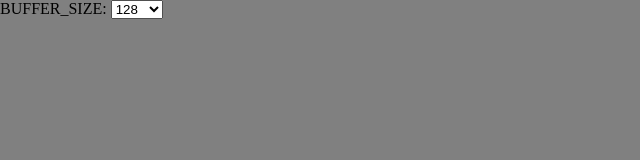
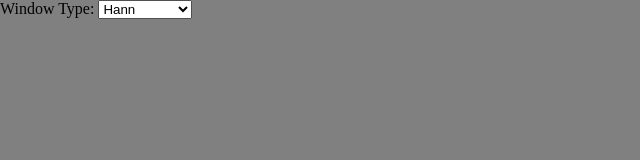
Before and after one commit to dimadem/audio-spectrum-analyser, a plain HTML site: page view/index.html in a window 1280 px wide. Shown: the whole page, without its empty margins (0-640 px from the left). Drawn offline with Linux system fonts and the light colour scheme.

Commit message:
Start of window type dropbox in frontend

```diff
--- a/view/index.html
+++ b/view/index.html
@@ -48,12 +48,12 @@
             </canvas>
         </div>
         <div class="gui">
-        <label for="buffer_size">BUFFER_SIZE:</label>
-            <select id="buffer_size" name="buffer">
-            <option value="128">128</option>
-            <option value="256">256</option>
-            <option value="1024">1024</option>
-            <option value="2048">2048</option>
+            <label for="window_type">Window Type:</label>
+            <select id="window_type">
+                <option value="0">Rectangular</option>
+                <option value="1" selected="selected">Hann</option>
+                <option value="2">Bartlett</option>
+                <option value="3">Hamming</option>
             </select>
             <!-- <input type="range" id="vertical_slider" min="0" max="100" value="50" step="10"> -->
             <!-- <input type="range" id="horisontal_slider" min="0" max="100" value="50" step="10"> -->
```
